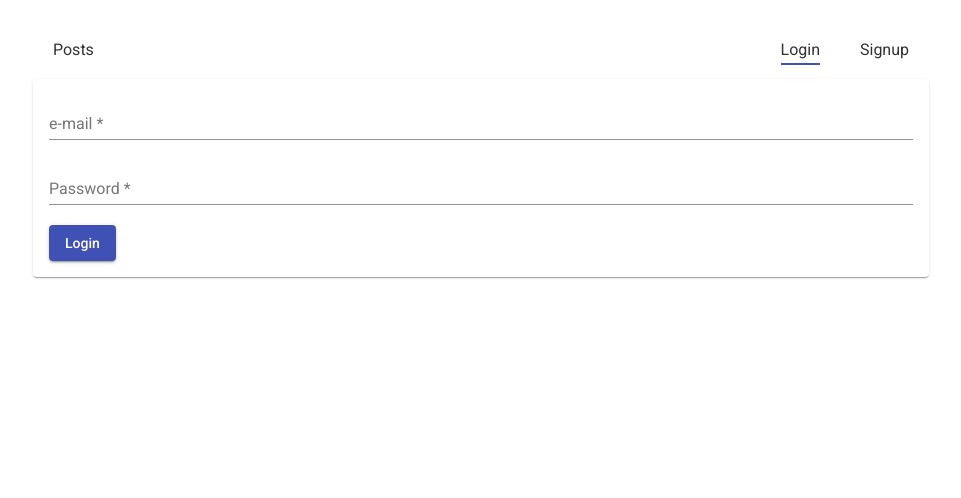
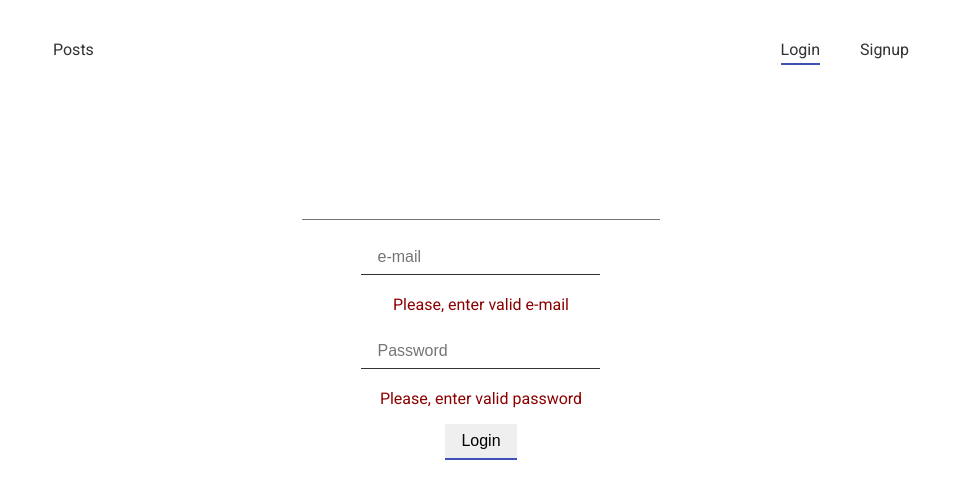
Before and after one commit to hil400k/mean-course, an Angular app: page /auth/login in a window 1280 px wide. Shown: the top 498 px of the page, without its empty margins (159-1120 px from the left). Built offline with nearby package versions, Linux system fonts and the light colour scheme.

Commit message:
Changed auth view

```diff
--- a/src/app/auth/login/login.component.html
+++ b/src/app/auth/login/login.component.html
@@ -1,8 +1,8 @@
-<mat-card>
+<div class="auth-container">
   <mat-spinner *ngIf="isLoading"></mat-spinner>
   <form *ngIf="!isLoading" (submit)="onLogin(loginForm)" #loginForm="ngForm">
-    <mat-form-field>
-      <input matInput
+    <input
+      class="app-input email-input"
       type="email"
       placeholder="e-mail"
       ngModel
@@ -10,19 +10,16 @@
       required
       email
       #emailInput="ngModel">
-      <mat-error *ngIf="emailInput.invalid">Please, enter valid e-mail</mat-error>
-    </mat-form-field>
-    <mat-form-field>
-      <input type="password"
+    <p class="error-msg" *ngIf="emailInput.invalid">Please, enter valid e-mail</p>
+    <input
+      class="app-input password-input"
+      type="password"
       name="password"
-             matInput
       ngModel
       #passwordInput="ngModel"
       required
       placeholder="Password">
-      <mat-error *ngIf="passwordInput.invalid">Please, enter valid password</mat-error>
-    </mat-form-field>
-    <button *ngIf="!isLoading" color="primary" mat-raised-button type="submit">Login</button>
+    <p class="error-msg" *ngIf="passwordInput.invalid">Please, enter valid password</p>
+    <button *ngIf="!isLoading" class="app-button submit-button" type="submit">Login</button>
   </form>
-
-</mat-card>
+</div>
--- a/src/app/auth/login/login.component.scss
+++ b/src/app/auth/login/login.component.scss
@@ -1,7 +1,29 @@
-mat-form-field {
-  width: 100%;
+@import "src/theme";
+
+.auth-container {
+  width: 40%;
+  min-width: 200px;
+  text-align: center;
+  margin: 140px auto;
+  border-top: 1px solid #757575;
 }
 
-mat-spinner {
+.email-input, .password-input {
+  display: block;
+  font-size: 16px;
+  border-bottom: 1px solid $secondary-color;
+  margin: 20px auto;
+  padding: 8px 16px;
+}
+
+.submit-button {
+  display: block;
+  padding: 8px 16px;
+  font-size: 16px;
+  border-bottom: 2px solid $primary-сolor;
   margin: auto;
 }
+
+.error-msg {
+  color: darkred;
+}
--- a/src/app/auth/signup/signup.component.html
+++ b/src/app/auth/signup/signup.component.html
@@ -1,8 +1,7 @@
-<mat-card>
+<div class="auth-container">
   <mat-spinner *ngIf="isLoading"></mat-spinner>
   <form *ngIf="!isLoading" (submit)="onSignup(signupForm)" #signupForm="ngForm">
-    <mat-form-field>
-      <input matInput
+      <input class="app-input email-input"
              type="email"
              placeholder="e-mail"
              ngModel
@@ -10,19 +9,15 @@
              required
              email
              #emailInput="ngModel">
-      <mat-error *ngIf="emailInput.invalid">Please, enter valid e-mail</mat-error>
-    </mat-form-field>
-    <mat-form-field>
+      <p class="error-msg" *ngIf="emailInput.invalid">Please, enter valid e-mail</p>
       <input type="password"
              name="password"
-             matInput
+             class="app-input password-input"
              ngModel
              #passwordInput="ngModel"
              required
              placeholder="Password">
-      <mat-error *ngIf="passwordInput.invalid">Please, enter valid password</mat-error>
-    </mat-form-field>
-    <button *ngIf="!isLoading" color="primary" mat-raised-button type="submit">Sign Up</button>
+      <p class="error-msg" *ngIf="passwordInput.invalid">Please, enter valid password</p>
+    <button *ngIf="!isLoading" class="app-button submit-button" type="submit">Sign Up</button>
   </form>
-
-</mat-card>
+</div>
--- a/src/app/auth/signup/signup.component.scss
+++ b/src/app/auth/signup/signup.component.scss
@@ -1,7 +1,29 @@
-mat-form-field {
-  width: 100%;
+@import "src/theme";
+
+.auth-container {
+  width: 40%;
+  min-width: 200px;
+  text-align: center;
+  margin: 140px auto;
+  border-top: 1px solid #757575;
 }
 
-mat-spinner {
+.email-input, .password-input {
+  display: block;
+  font-size: 16px;
+  border-bottom: 1px solid $secondary-color;
+  margin: 20px auto;
+  padding: 8px 16px;
+}
+
+.submit-button {
+  display: block;
+  padding: 8px 16px;
+  font-size: 16px;
+  border-bottom: 2px solid $primary-сolor;
   margin: auto;
 }
+
+.error-msg {
+  color: darkred;
+}
--- a/src/app/header/header.component.scss
+++ b/src/app/header/header.component.scss
@@ -1,3 +1,5 @@
+@import "src/theme";
+
 .header-nav {
   margin: 20px auto 0;
   width: 70%;
@@ -24,7 +26,7 @@ a {
   padding: 4px 0;
   cursor: pointer;
   &.link-active {
-    border-bottom: 2px solid #3f51b5;
+    border-bottom: 2px solid $primary-сolor
   }
 }
 
--- a/src/app/ui/accordion/accordion.component.scss
+++ b/src/app/ui/accordion/accordion.component.scss
@@ -1,3 +1,5 @@
+@import "src/theme";
+
 .accordion {
   display: block;
   width: 100%;
@@ -7,7 +9,7 @@
   .accordion-header {
     display: flex;
     cursor: pointer;
-    border-bottom: 1px solid #3f51b5;
+    border-bottom: 1px solid $primary-сolor;
     .state-sign {
       margin-right: 10px;
       font-size: 18px;
--- a/src/app/ui/paginator/paginator.component.scss
+++ b/src/app/ui/paginator/paginator.component.scss
@@ -1,3 +1,5 @@
+@import "src/theme";
+
 .paginator {
   padding: 8px 0;
 }
@@ -6,9 +8,9 @@ button {
   border: none;
   outline: none;
   font-size: 18px;
-  color: #323232;
+  color: $secondary-color;
   border-radius: 50%;
   width: 30px;
   height: 30px;
-  border: 1px solid #3f51b5;
+  border: 1px solid $primary-сolor;
 }
--- /dev/null
+++ b/src/theme.scss
@@ -0,0 +1,13 @@
+$primary-сolor: #3f51b5;
+$secondary-color: #323232;
+
+.app-button {
+  border: none;
+  outline: none;
+}
+
+.app-input {
+  border: none;
+  padding: 4px 8px;
+  outline: none;
+}
```
Lines whose indentation alone changed are shown as unchanged.
